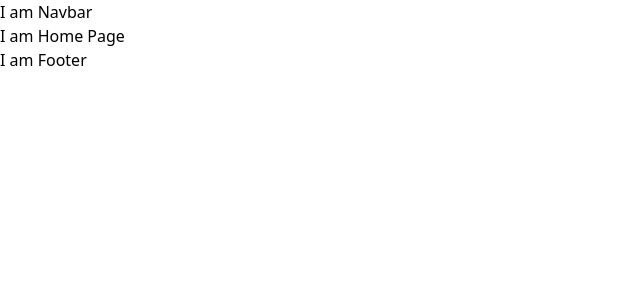
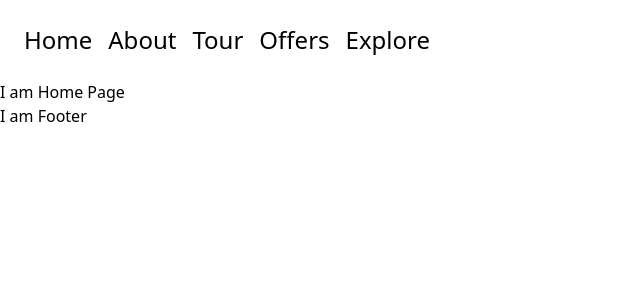
Before and after one commit to vrushabhgawas14/Travel-in-a-Blink, a Next.js app: page / in a window 1280 px wide. Shown: the top 300 px of the page, without its empty margins (0-640 px from the left). Built offline with nearby package versions, Linux system fonts and the light colour scheme.

Commit message:
Navbar Updated

```diff
--- a/src/components/Navbar.tsx
+++ b/src/components/Navbar.tsx
@@ -1,7 +1,13 @@
 export default function Navbar() {
-    return (
-        <>
-            <div>I am Navbar</div>
-        </>
-    );
+  return (
+    <>
+      <div className="flex p-2 m-4 space-x-4 text-2xl">
+        <div>Home</div>
+        <div>About</div>
+        <div>Tour</div>
+        <div>Offers</div>
+        <div>Explore</div>
+      </div>
+    </>
+  );
 }
```
Also changed, not shown: package.json (+5 -4 lines), 1 other file (tests, documents, lock files or other folders).
